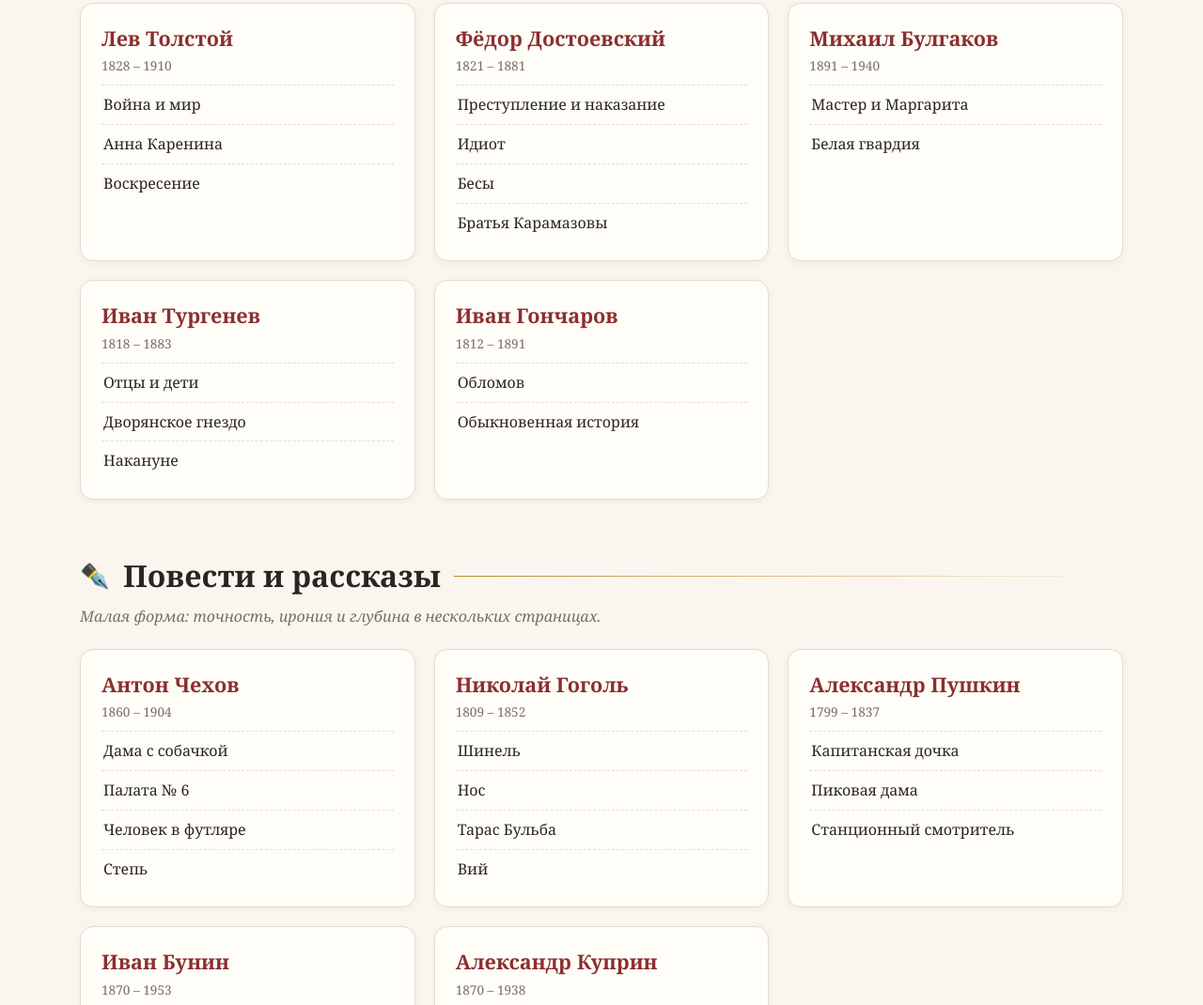
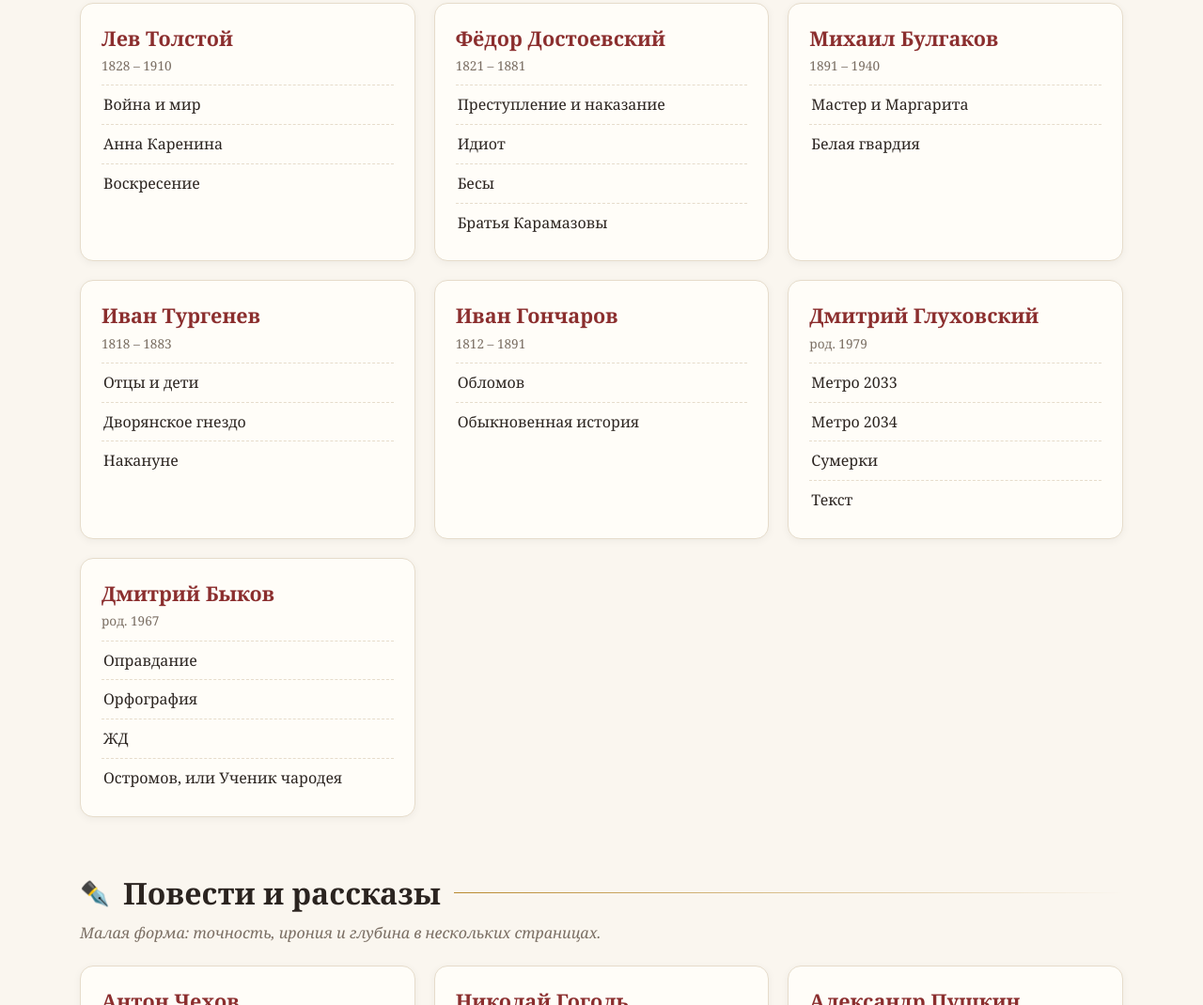
Before and after one commit to WorldMysteries/libru, a plain HTML site: page index.html in a window 1280 px wide. Shown: the part 513-1583 px from the top of the page at 94% size. Drawn offline with Linux system fonts and the light colour scheme.

Commit message:
Update index.html with new authors and books
Added new authors and their works to the index.html file.

```diff
--- a/index.html
+++ b/index.html
@@ -104,6 +104,20 @@
       <ul>
         <li><a href="oblomov/">Обломов</a></li>
         <li><a href="obyknovennaya-istoriya/">Обыкновенная история</a></li>
+      </ul></article>
+    <article class="author"><h3>Дмитрий Глуховский</h3><span class="years">род. 1979</span>
+      <ul>
+        <li><a href="metro-2033/">Метро 2033</a></li>
+        <li><a href="metro-2034/">Метро 2034</a></li>
+        <li><a href="sumerki/">Сумерки</a></li>
+        <li><a href="tekst/">Текст</a></li>
+      </ul></article>
+    <article class="author"><h3>Дмитрий Быков</h3><span class="years">род. 1967</span>
+      <ul>
+        <li><a href="opravdanie/">Оправдание</a></li>
+        <li><a href="orfografiya/">Орфография</a></li>
+        <li><a href="zhd/">ЖД</a></li>
+        <li><a href="ostromov/">Остромов, или Ученик чародея</a></li>
       </ul></article>
   </div>
 </section>
```
